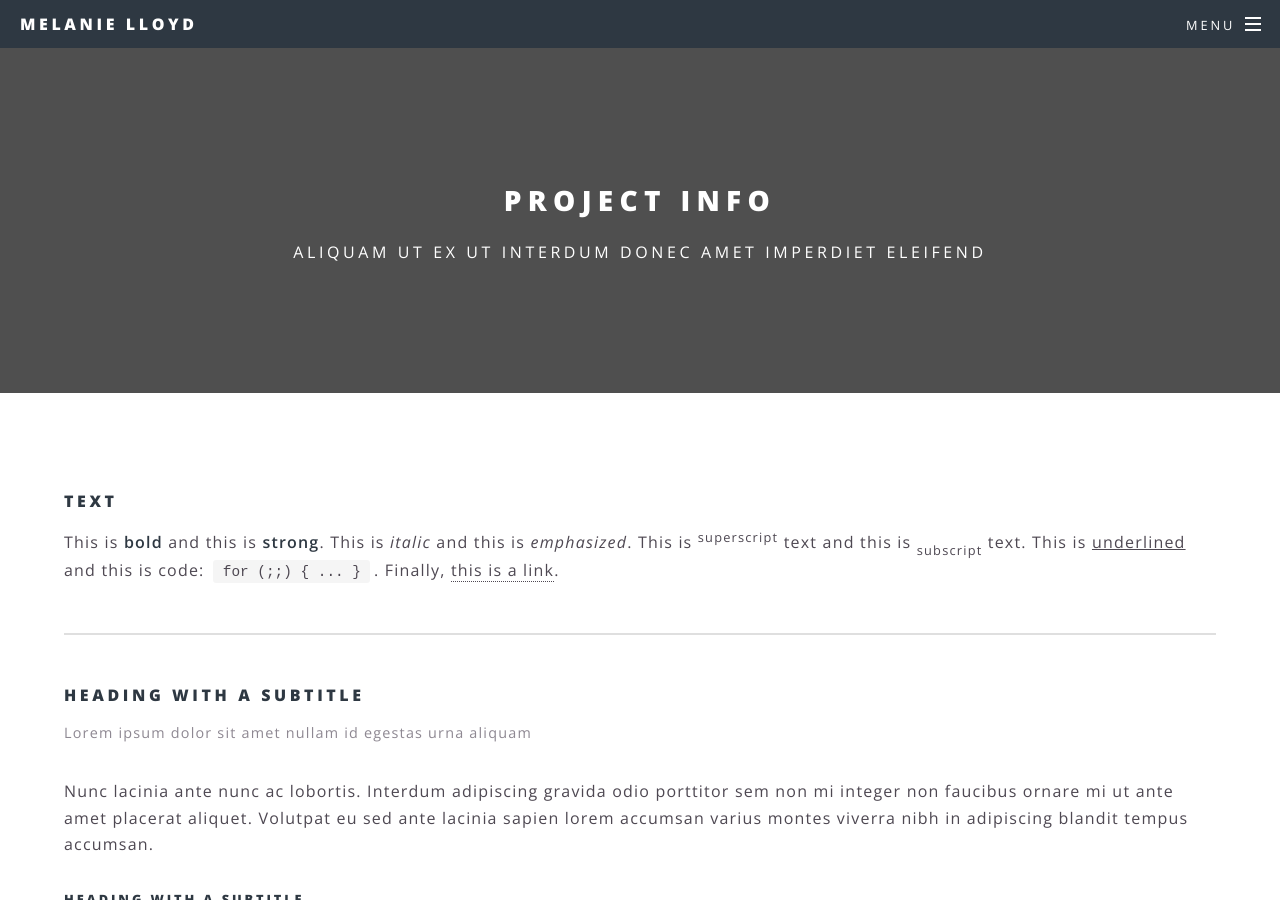
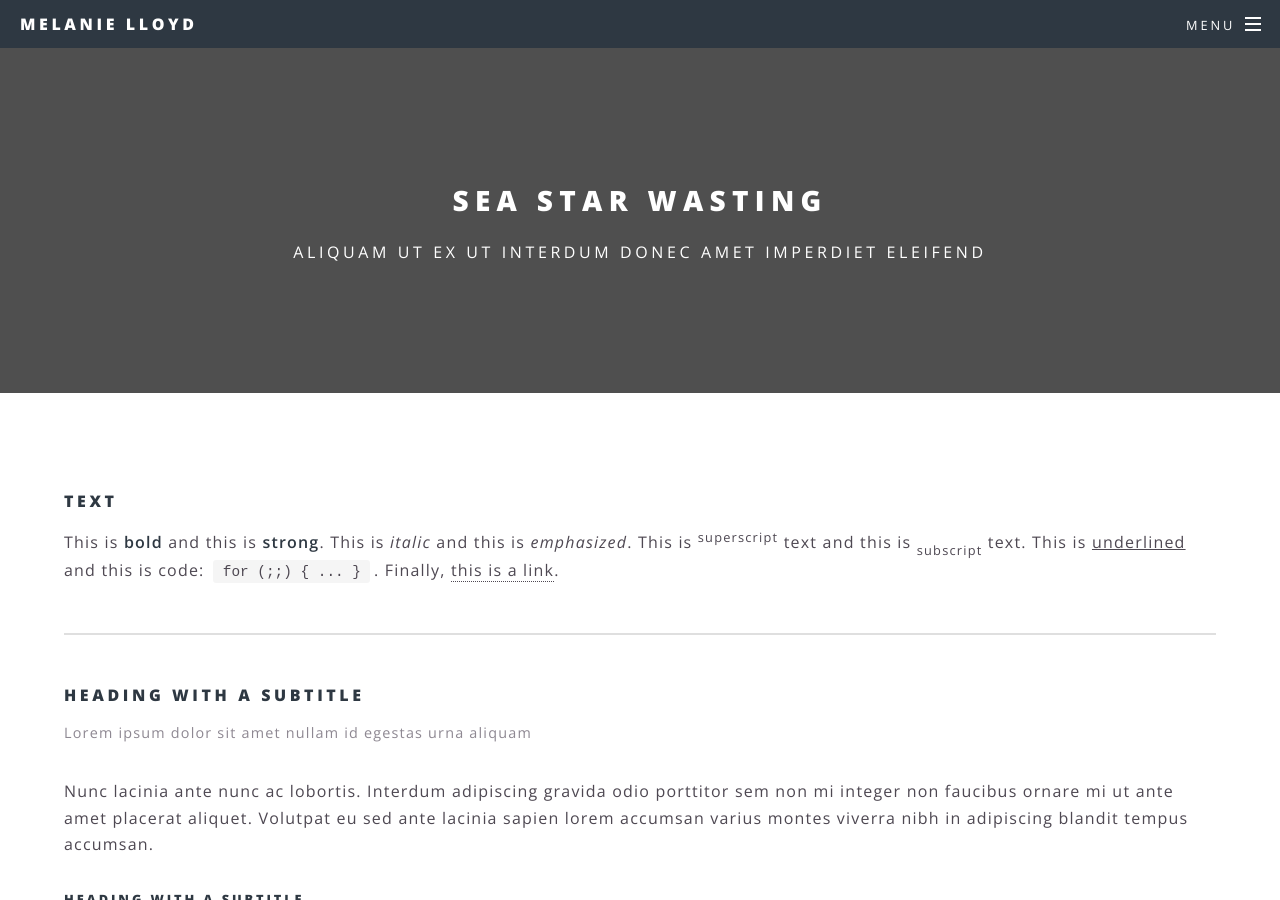
Before and after one commit to mlloyd23/mlloyd23.github.io, a Jekyll site: the page built from elements.html, in a window 1280 px wide and 900 px high. Built offline with Jekyll 4.4.1, drawn with Linux system fonts in a browser that asks for light colours.

Commit message:
Update elements.html

```diff
--- a/elements.html
+++ b/elements.html
@@ -1,6 +1,6 @@
 ---
 layout: page
-title: Project Info
+title: Sea Star Wasting
 ---
 			<section>
 				<h4>Text</h4>
```
